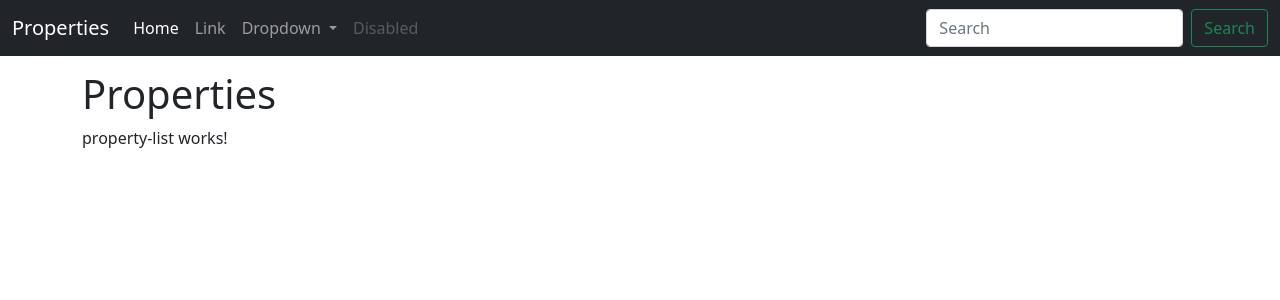
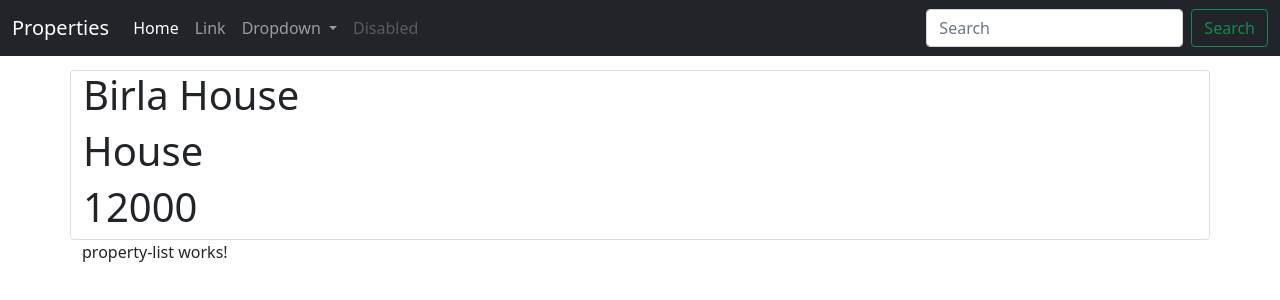
Before and after one commit to DO04dev/property-for-sale-app, an Angular app: page / in a window 1280 px wide. Shown: the top 300 px of the page. Built offline with nearby package versions, Linux system fonts and the light colour scheme.

Commit message:
Display propertty contents on the html

```diff
--- a/src/app/property/property-card/property-card.component.html
+++ b/src/app/property/property-card/property-card.component.html
@@ -1 +1,7 @@
-<h1>Properties</h1>
+<div class="row">
+  <div class="card">
+    <h1>{{ Property.Name }}</h1>
+    <h1>{{ Property.Type }}</h1>
+    <h1>{{ Property.Price }}</h1>
+  </div>
+</div>
```
